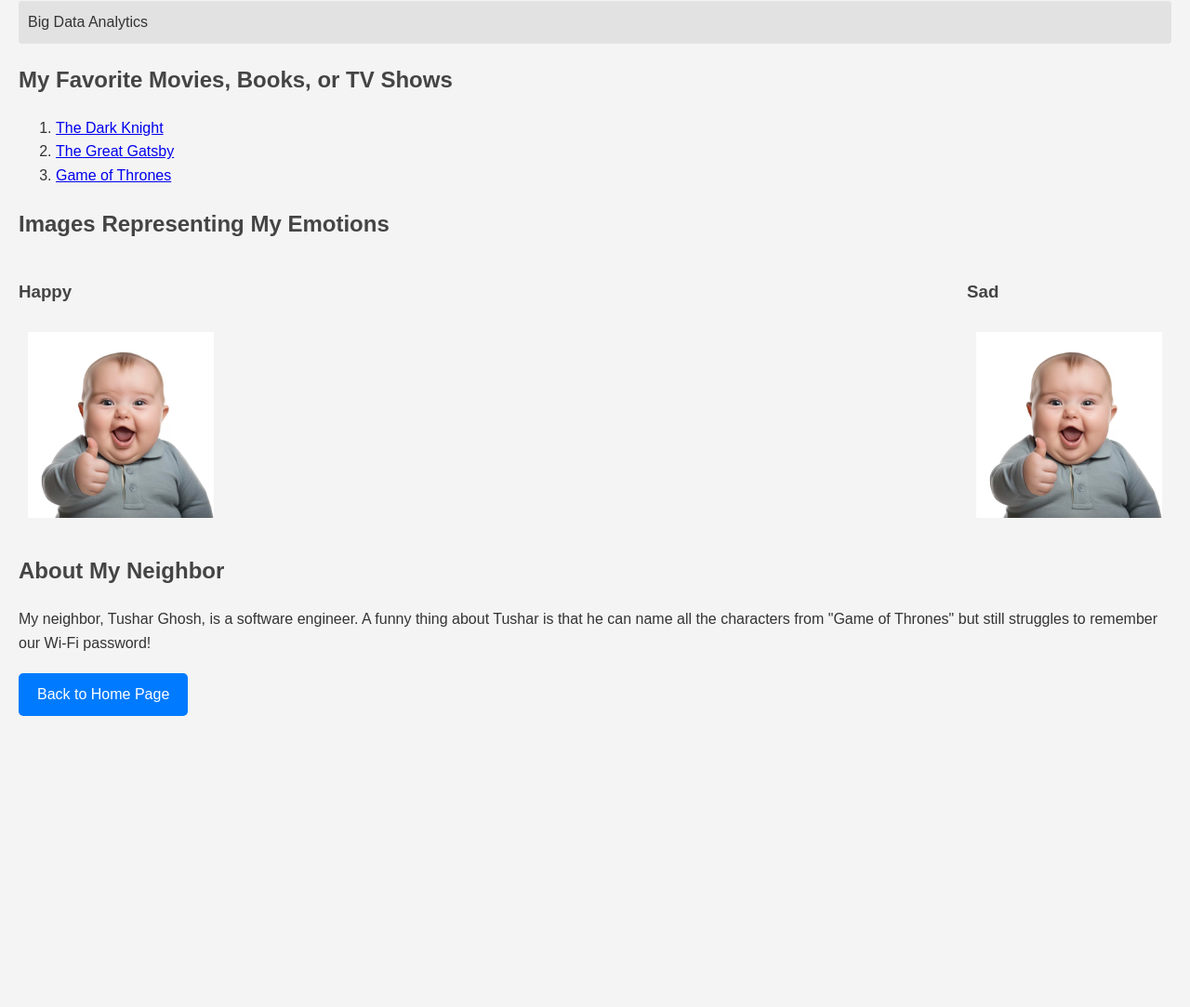
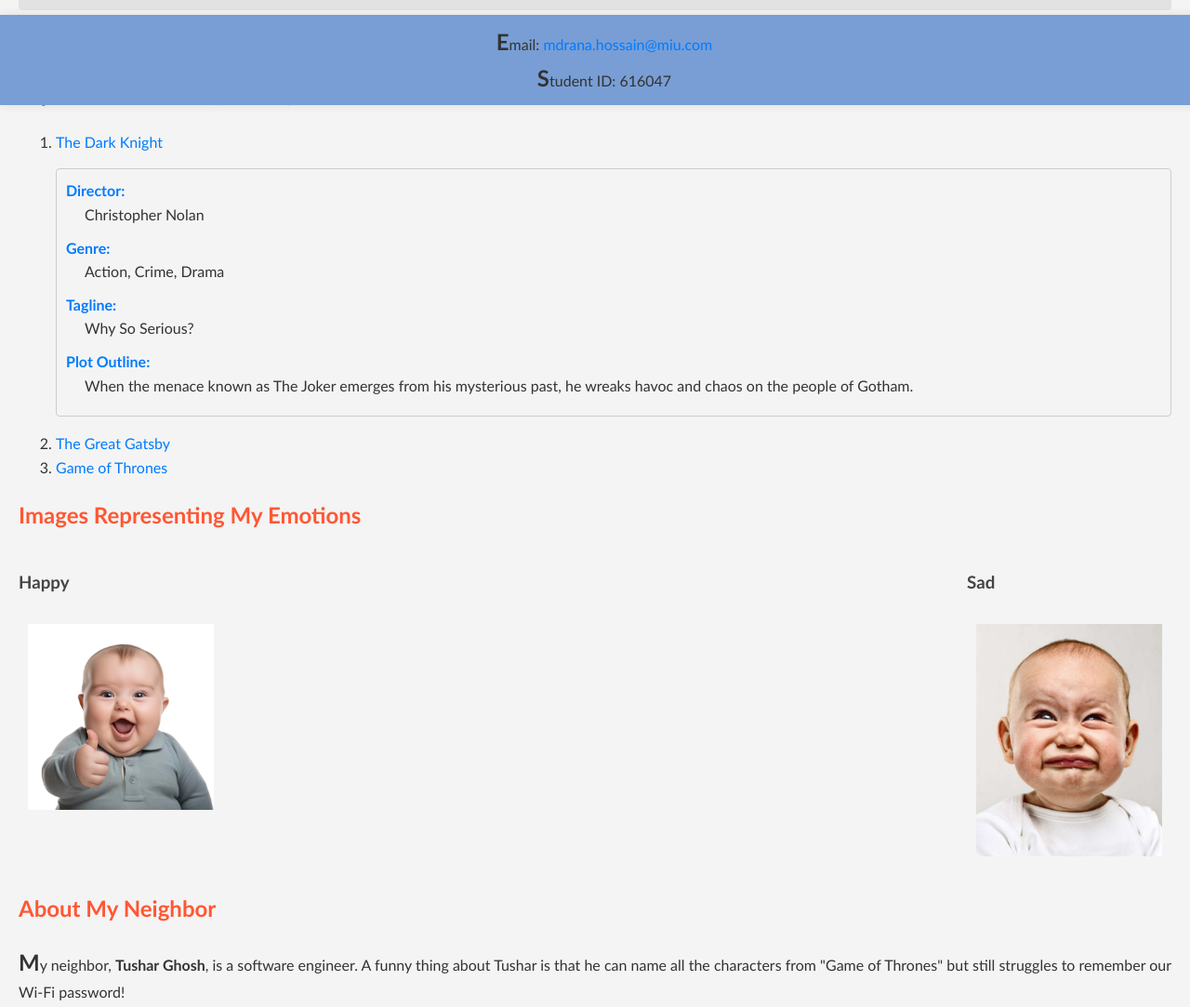
Before and after one commit to ranasl62/cs472, a plain HTML site: page assignment-2/aboutme.html in a window 1280 px wide. Shown: the part 687-1770 px from the top of the page at 93% size. Before the commit the page ends 1477 px from the top, so only its background shows below. Drawn offline with Linux system fonts and the light colour scheme.

Commit message:
about me page added

```diff
--- a/assignment-2/aboutme.html
+++ b/assignment-2/aboutme.html
@@ -4,57 +4,7 @@
     <meta charset="UTF-8">
     <meta name="viewport" content="width=device-width, initial-scale=1.0">
     <title>About Me</title>
-    <style>
-        body {
-            font-family: Arial, sans-serif;
-            line-height: 1.6;
-            background-color: #f4f4f4;
-            color: #333;
-            margin: 0;
-            padding: 20px;
-        }
-        h1, h2, h3 {
-            color: #444;
-        }
-        ul {
-            list-style-type: none;
-            padding: 0;
-        }
-        ul li {
-            background: #e2e2e2;
-            margin: 5px 0;
-            padding: 10px;
-            border-radius: 4px;
-        }
-        .images img {
-            width: 200px;
-            height: auto;
-            margin: 10px;
-        }
-        .images {
-            display: flex;
-            justify-content: space-between;
-        }
-        .button-container {
-            margin-top: 20px;
-        }
-        .button-container a {
-            display: inline-block;
-            padding: 10px 20px;
-            font-size: 16px;
-            color: white;
-            background-color: #007BFF;
-            text-decoration: none;
-            border-radius: 5px;
-        }
-        .profile-photo {
-            width: 150px;
-            height: auto;
-            border-radius: 50%;
-            display: block;
-            margin: 0 auto 20px;
-        }
-    </style>
+    <link rel="stylesheet" href="styleme.css">
 </head>
 <body>
 
@@ -62,9 +12,9 @@
 
 <h1>About Me</h1>
 
-<p>My name is Md Rana Hossain.</p>
+<p>My name is <b> <a href="/cs472">Md Rana Hossain.</a></b></p>
 
-<p>I am a passionate software developer with a knack for creating efficient and scalable applications. I enjoy solving complex problems and continuously learning about new technologies. **Software development** is not just my profession but my passion.</p>
+<p>I am a passionate software developer with a knack for creating efficient and scalable applications. I enjoy solving complex problems and continuously learning about new technologies. <strong>Software development</strong> is not just my profession but my passion.</p>
 
 <h2>Classes I am taking at MUM</h2>
 <ul>
@@ -78,7 +28,19 @@
 
 <h2>My Favorite Movies, Books, or TV Shows</h2>
 <ol>
-    <li><a href="https://www.imdb.com/title/tt0468569/" target="_blank">The Dark Knight</a></li>
+    <li>
+        <a href="https://www.imdb.com/title/tt0468569/" target="_blank">The Dark Knight</a>
+        <dl>
+            <dt>Director:</dt>
+            <dd>Christopher Nolan</dd>
+            <dt>Genre:</dt>
+            <dd>Action, Crime, Drama</dd>
+            <dt>Tagline:</dt>
+            <dd>Why So Serious?</dd>
+            <dt>Plot Outline:</dt>
+            <dd>When the menace known as The Joker emerges from his mysterious past, he wreaks havoc and chaos on the people of Gotham.</dd>
+        </dl>
+    </li>
     <li><a href="https://www.goodreads.com/book/show/4671.The_Great_Gatsby" target="_blank">The Great Gatsby</a></li>
     <li><a href="https://www.imdb.com/title/tt0944947/" target="_blank">Game of Thrones</a></li>
 </ol>
@@ -87,20 +49,21 @@
 <div class="images">
     <div>
         <h3>Happy</h3>
-        <img src="./../common/image/happy.png?text=Happy" alt="Happy Image">
+        <img src="./../common/image/happy.png" alt="Happy Image">
     </div>
     <div>
         <h3>Sad</h3>
-        <img src="./../common/image/happy.png" alt="Sad Image">
+        <img src="./../common/image/sad.png" alt="Sad Image">
     </div>
 </div>
 
 <h2>About My Neighbor</h2>
-<p>My neighbor, Tushar Ghosh, is a software engineer. A funny thing about Tushar is that he can name all the characters from "Game of Thrones" but still struggles to remember our Wi-Fi password!</p>
+<p class="neighbor">My neighbor, <b>Tushar Ghosh</b>, is a software engineer. A funny thing about Tushar is that he can name all the characters from "Game of Thrones" but still struggles to remember our Wi-Fi password!</p>
 
-<div class="button-container">
-    <a href="/cs472">Back to Home Page</a>
-</div>
+<footer>
+    <p>Email: <a href="mailto:mdrana.hossain@miu.com">mdrana.hossain@miu.com</a></p>
+    <p>Student ID: 616047</p>
+</footer>
 
 </body>
 </html>
--- /dev/null
+++ b/assignment-2/styleme.css
@@ -0,0 +1,127 @@
+body {
+    font-family: 'Trebuchet MS', sans-serif;
+    line-height: 1.6;
+    background-color: #f4f4f4;
+    color: #333;
+    margin: 0;
+    padding: 20px;
+}
+
+h1, h2, h3 {
+    color: #444;
+}
+
+ul {
+    list-style-type: none;
+    padding: 0;
+}
+
+ul li {
+    background: #e2e2e2;
+    margin: 5px 0;
+    padding: 10px;
+    border-radius: 4px;
+}
+
+ul li:nth-child(even) {
+    background: #c9c9c9;
+}
+
+.images img {
+    width: 200px;
+    height: auto;
+    margin: 10px;
+}
+
+.images {
+    display: flex;
+    justify-content: space-between;
+}
+
+.button-container {
+    margin-top: 20px;
+    text-align: center;
+    margin-bottom: 30px;
+}
+
+.button-container a {
+    display: inline-block;
+    padding: 10px 20px;
+    font-size: 16px;
+    font-family: 'Georgia', serif;
+    font-weight: bold;
+    color: white;
+    background-color: #007BFF;
+    text-decoration: none;
+    border-radius: 5px;
+}
+
+.profile-photo {
+    width: 150px;
+    height: auto;
+    border-radius: 50%;
+    display: block;
+    margin: 0 auto 20px;
+}
+
+h1 {
+    font-size: 28px;
+    color: #007BFF;
+}
+
+h2 {
+    font-size: 24px;
+    color: #FF5733;
+}
+
+footer {
+    margin-top: 20px;
+    padding: 10px;
+    box-shadow: 0 0 10px rgba(0, 0, 0, 0.1);
+    width: 100%;
+    text-align: center;
+    position: fixed;
+    bottom: 0;
+    left: 0;
+    background: #789ed5;
+    max-height: fit-content;
+}
+
+footer p {
+    padding: 0;
+    margin: 0;
+}
+
+
+a {
+    text-decoration: none;
+    color: #007BFF;
+}
+
+a:hover {
+    text-decoration: underline;
+}
+
+p::first-letter {
+    font-size: 1.5em;
+    font-weight: bold;
+}
+
+dl {
+    background: #f4f4f4;
+    border: 1px solid #ccc;
+    padding: 10px;
+    border-radius: 4px;
+}
+
+dt {
+    font-weight: bold;
+    color: #007BFF;
+}
+
+dd {
+    margin: 0 0 10px 20px;
+}
+.neighbor{
+    margin-bottom: 120px
+}
```
